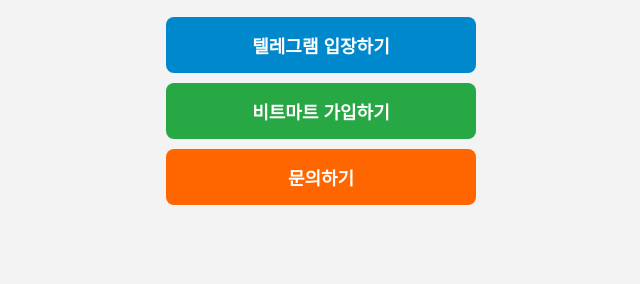
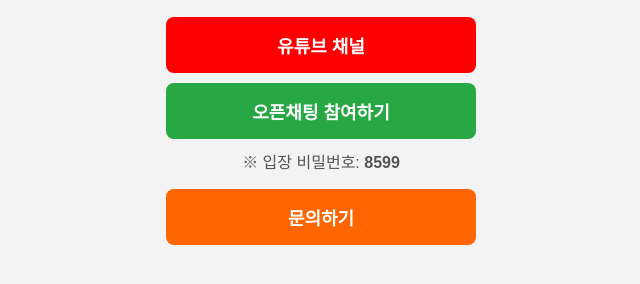
Before and after one commit to chart-box/chartbox, a plain HTML site: page index.html in a window 1280 px wide. Shown: the part 112-396 px from the top of the page, without its empty margins (319-959 px from the left). Drawn offline with Linux system fonts and the light colour scheme.

Commit message:
Update links and styles in index.html

```diff
--- a/index.html
+++ b/index.html
@@ -27,21 +27,27 @@
             width: 250px;
             text-align: center;
         }
-        .telegram { background-color: #0088cc; }
-        .bitmart { background-color: #28a745; }
+        .youtube { background-color: #ff0000; }
+        .openchat { background-color: #28a745; }
         .contact { background-color: #ff6600; }
+        p {
+            font-size: 16px;
+            color: #555;
+            margin-top: 10px;
+        }
     </style>
 </head>
 <body>
     <h1>차트박스 커뮤니티</h1>
 
-    <a href="https://t.me/chagongnam" target="_blank" class="btn telegram">
-        텔레그램 입장하기
+    <a href="https://youtube.com/channel/UCJRncd13sC274kDxvEufZSA?si=P_XbkVVkT1QtFWzr" target="_blank" class="btn youtube">
+        유튜브 채널
     </a>
 
-    <a href="https://www.bitmart.com/invite/cNaVpC/ko-KR" target="_blank" class="btn bitmart">
-        비트마트 가입하기
+    <a href="https://open.kakao.com/o/gDZbAjXh" target="_blank" class="btn openchat">
+        오픈채팅 참여하기
     </a>
+    <p>※ 입장 비밀번호: <strong>8599</strong></p>
 
     <a href="https://open.kakao.com/o/sJ9JHjXh" target="_blank" class="btn contact">
         문의하기
```
